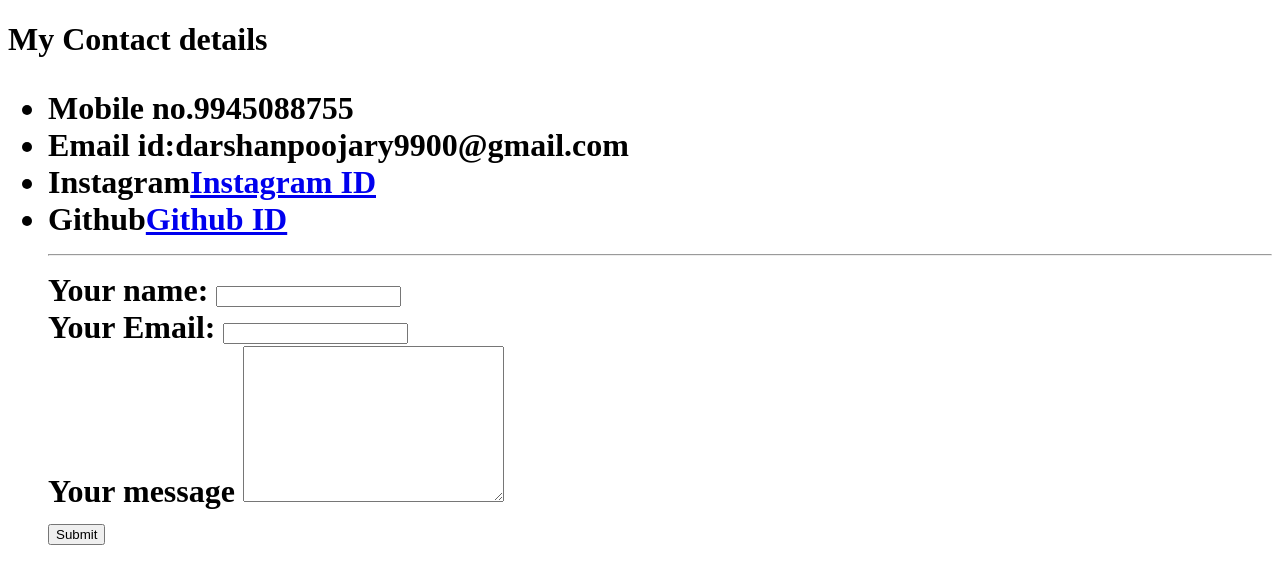
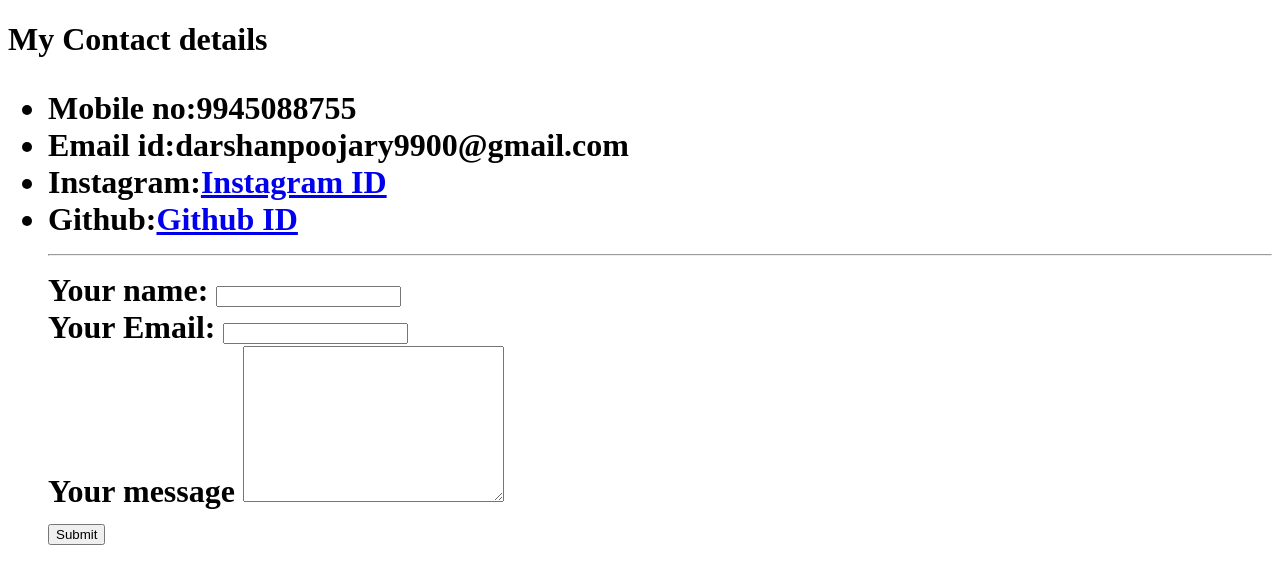
Before and after one commit to DarshanKumar2001/My-personal-Website, a plain HTML site: page contact me.html in a window 1280 px wide. Drawn offline with Linux system fonts and the light colour scheme.

Commit message:
Update contact me.html

```diff
--- a/contact me.html
+++ b/contact me.html
@@ -7,10 +7,10 @@
   <body>
     <h1><strong>My Contact details</strong</h1>
     <ul>
-      <li>Mobile no.9945088755</li>
+      <li>Mobile no:9945088755</li>
       <li>Email id:darshanpoojary9900@gmail.com</li>
-      <li>Instagram<a href="https://www.instagram.com/darshan_poojary_11/">Instagram ID</a></li>
-      <li>Github<a href="https://github.com/DarshanKuamr2001">Github ID</a></li>
+      <li>Instagram:<a href="https://www.instagram.com/darshan_poojary_11/">Instagram ID</a></li>
+      <li>Github:<a href="https://github.com/DarshanKuamr2001">Github ID</a></li>
       <hr>
       <form action="mailto:darshanpoojary9900@gmail.com" method="post" enctype="text/plain">
        <label>Your name:</label>
```
